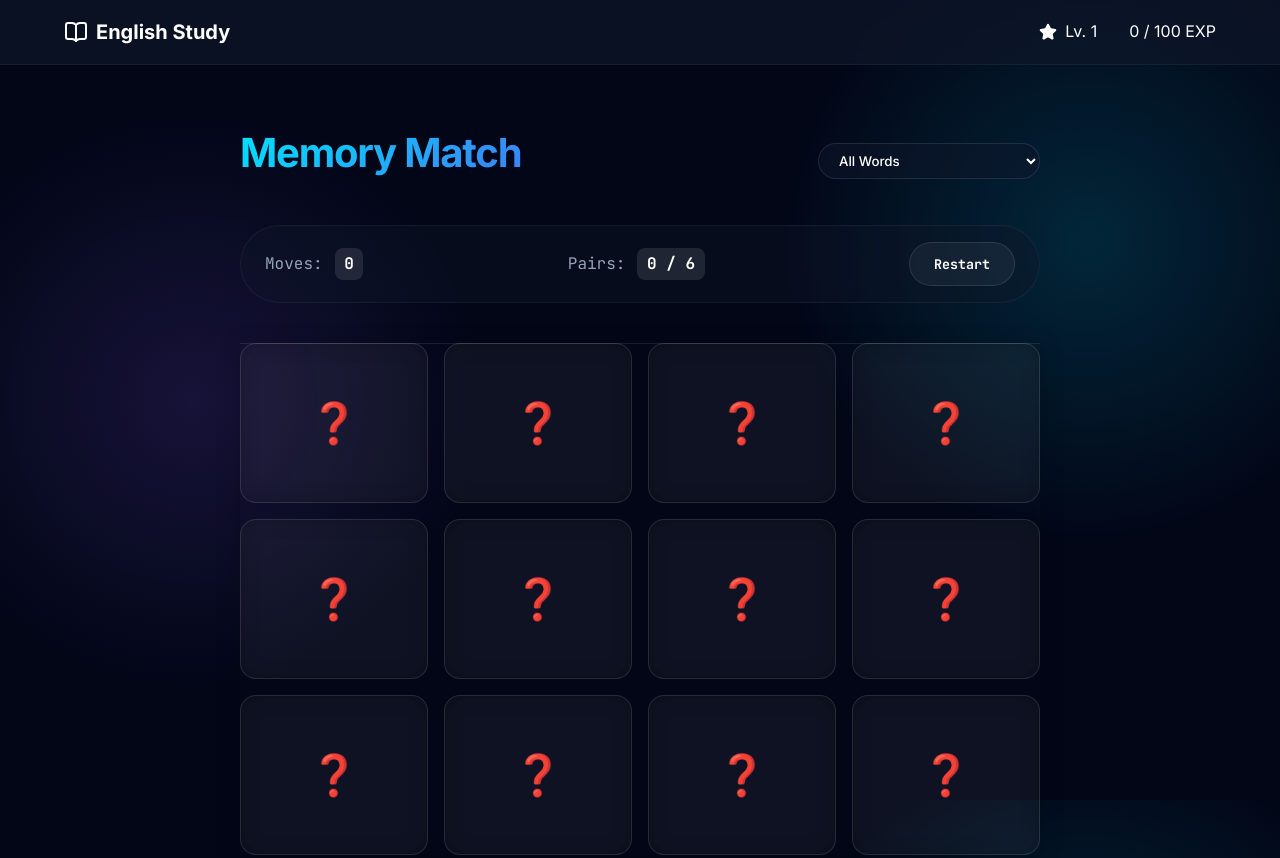
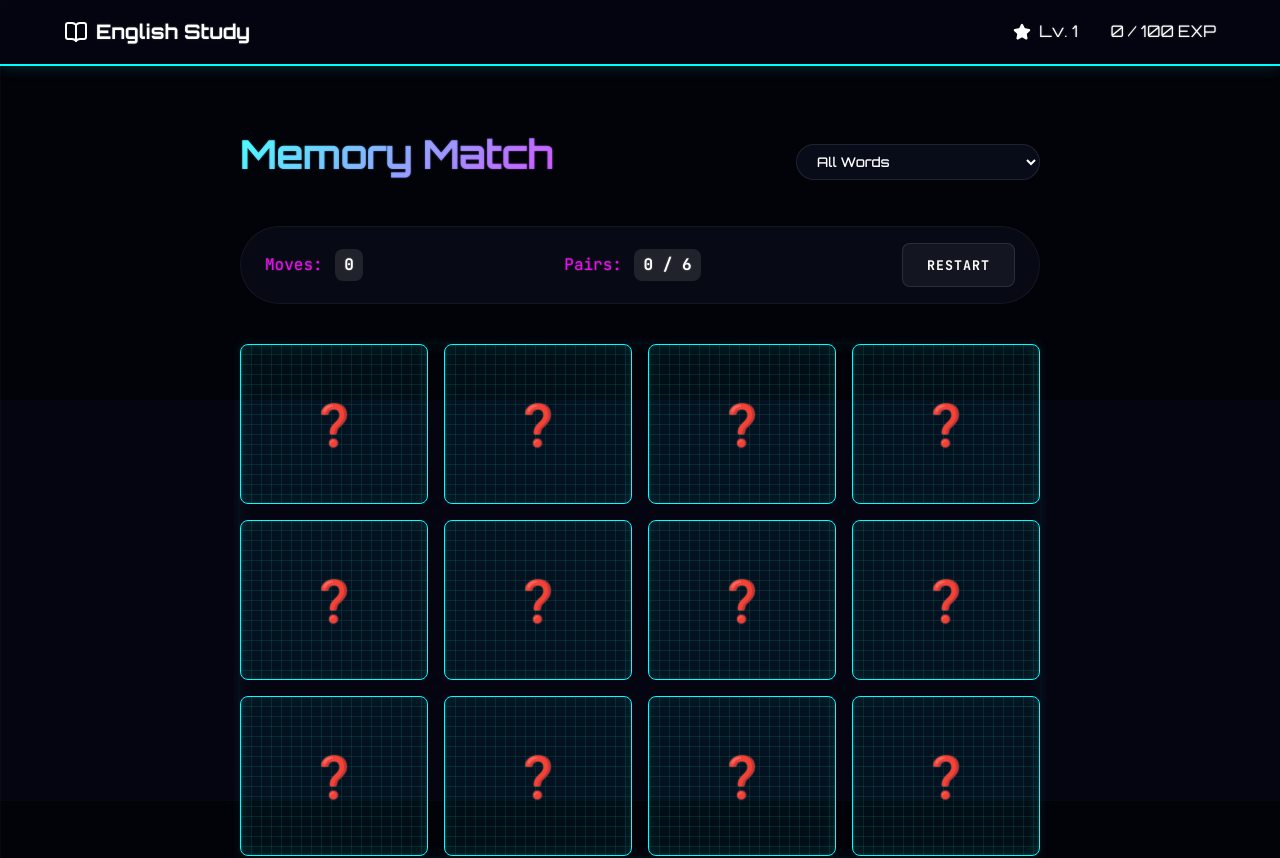
Before and after one commit to peak822/EnglishWeb, a React (Vite) app: page /match in a window 1280 px wide. Shown: the top 858 px of the page. Built offline with nearby package versions, Linux system fonts and the light colour scheme.

Commit message:
Redesign website to Cyberpunk Neon Noir style based on Design.md

```diff
--- a/src/App.css
+++ b/src/App.css
@@ -5,10 +5,9 @@
 }
 
 .nav-bar {
-  background: rgba(15, 23, 42, 0.7);
-  backdrop-filter: blur(12px);
-  -webkit-backdrop-filter: blur(12px);
-  border-bottom: 1px solid rgba(255, 255, 255, 0.05);
+  background: rgba(5, 5, 18, 0.9);
+  border-bottom: 2px solid var(--color-primary);
+  box-shadow: 0 0 15px rgba(0, 255, 255, 0.2);
   padding: 1rem 0;
   position: sticky;
   top: 0;
@@ -105,29 +104,36 @@
 
 .mode-card {
   cursor: pointer;
-  transition: all var(--transition-normal);
+  transition: all var(--transition-slow);
   height: 100%;
   position: relative;
   overflow: hidden;
+  background: rgba(2, 2, 5, 0.8);
+  border: 1px solid rgba(255, 255, 255, 0.1);
+  border-radius: var(--radius-sm);
+  padding: 1.5rem;
 }
 
-.mode-card::after {
+.mode-card::before {
   content: '';
   position: absolute;
-  inset: 0;
-  background: linear-gradient(135deg, transparent, rgba(255,255,255,0.05));
-  opacity: 0;
-  transition: opacity var(--transition-normal);
+  top: 0; left: 0; right: 0;
+  height: 2px;
+  background: var(--color-primary);
+  transform: scaleX(0);
+  transform-origin: left;
+  transition: transform var(--transition-normal);
 }
 
 .mode-card:hover {
-  transform: translateY(-8px);
+  transform: translateY(-8px) scale(1.02);
   box-shadow: var(--shadow-lift);
-  border-color: rgba(255,255,255,0.2);
+  border-color: var(--color-primary);
+  background: rgba(0, 255, 255, 0.05);
 }
 
-.mode-card:hover::after {
-  opacity: 1;
+.mode-card:hover::before {
+  transform: scaleX(1);
 }
 
 .mode-icon {
@@ -236,8 +242,9 @@
 
 .typing-input:focus {
   border-color: var(--color-primary);
-  box-shadow: var(--glow-primary), inset 0 0 10px rgba(0,225,255,0.1);
-  background: rgba(0, 225, 255, 0.05);
+  box-shadow: var(--glow-primary), inset 0 0 15px rgba(0,255,255,0.2);
+  background: rgba(0, 255, 255, 0.05);
+  text-shadow: 0 0 10px var(--color-primary);
 }
 
 .typing-input.error {
@@ -268,22 +275,23 @@
   display: flex;
   align-items: center;
   justify-content: center;
-  background: rgba(255,255,255,0.1);
-  border: 1px solid rgba(255,255,255,0.2);
-  color: var(--color-secondary);
+  background: rgba(0, 255, 255, 0.05);
+  border: 1px solid var(--color-primary);
+  color: var(--color-primary);
+  text-shadow: 0 0 5px var(--color-primary);
   font-size: 1.5rem;
-  font-weight: 700;
+  font-weight: 900;
   border-radius: var(--radius-sm);
   cursor: pointer;
   transition: all var(--transition-fast);
   user-select: none;
-  box-shadow: var(--shadow-subtle);
+  box-shadow: inset 0 0 10px rgba(0, 255, 255, 0.1);
 }
 
 .letter-block:hover {
-  background: rgba(255,255,255,0.2);
+  background: rgba(0, 255, 255, 0.2);
   transform: translateY(-4px) scale(1.05);
-  border-color: var(--color-secondary);
+  box-shadow: var(--glow-primary);
 }
 
 .letter-block.used {
@@ -766,15 +774,31 @@
 /* UI Button Component Styles */
 .ui-btn {
   padding: 0.75rem 1.5rem;
-  border-radius: var(--radius-full);
-  font-weight: 600;
+  border-radius: var(--radius-sm);
+  font-weight: 700;
   display: inline-flex;
   align-items: center;
   justify-content: center;
   outline: none;
   cursor: pointer;
-  transition: all var(--transition-normal);
+  transition: all var(--transition-fast);
+  text-transform: uppercase;
+  letter-spacing: 1px;
+  position: relative;
+  overflow: hidden;
   border: 1px solid transparent;
+}
+
+.ui-btn::before {
+  content: '';
+  position: absolute;
+  top: 0; left: -100%;
+  width: 100%; height: 100%;
+  background: linear-gradient(90deg, transparent, rgba(255,255,255,0.2), transparent);
+  transition: left 0.3s ease-out;
+}
+.ui-btn:hover::before {
+  left: 100%;
 }
 
 .ui-btn:disabled {
@@ -783,17 +807,20 @@
 }
 
 .ui-btn:active:not(:disabled) {
-  transform: scale(0.98);
+  transform: scale(0.95);
 }
 
 .ui-btn-primary {
-  background: var(--grad-primary);
-  color: white;
+  background: transparent;
+  color: var(--color-primary);
+  border: 2px solid var(--color-primary);
+  box-shadow: inset 0 0 10px rgba(0, 255, 255, 0.2), 0 0 10px rgba(0, 255, 255, 0.2);
 }
 
 .ui-btn-primary:hover:not(:disabled) {
+  background: rgba(0, 255, 255, 0.1);
   box-shadow: var(--glow-primary);
-  transform: scale(1.02);
+  text-shadow: 0 0 5px var(--color-primary);
 }
 
 .ui-btn-secondary {
--- a/src/components/Card.jsx
+++ b/src/components/Card.jsx
@@ -3,12 +3,14 @@ import React from 'react';
 const Card = ({ children, className = '', ...props }) => {
   return (
     <div
-      className={`bg-[rgba(15,23,42,0.6)] backdrop-blur-xl rounded-[var(--radius-lg)] border border-[rgba(255,255,255,0.1)] shadow-[var(--shadow-subtle)] p-8 ${className}`}
+      className={`bg-[var(--color-surface)] rounded-[var(--radius-sm)] border border-[rgba(0,255,255,0.3)] p-8 relative overflow-hidden ${className}`}
       style={{
-        boxShadow: 'inset 0 1px 1px rgba(255, 255, 255, 0.1), var(--shadow-subtle)'
+        boxShadow: 'inset 0 0 20px rgba(0, 255, 255, 0.05), var(--shadow-subtle)',
       }}
       {...props}
     >
+      <div className="absolute top-0 left-0 w-2 h-2 border-t-2 border-l-2 border-[var(--color-primary)] opacity-50"></div>
+      <div className="absolute bottom-0 right-0 w-2 h-2 border-b-2 border-r-2 border-[var(--color-primary)] opacity-50"></div>
       {children}
     </div>
   );
--- a/src/index.css
+++ b/src/index.css
@@ -1,41 +1,41 @@
-@import url('https://fonts.googleapis.com/css2?family=Inter:wght@400;500;600;700&family=JetBrains+Mono:wght@400;700&display=swap');
+@import url('https://fonts.googleapis.com/css2?family=Orbitron:wght@400;500;600;700;900&family=JetBrains+Mono:wght@400;700&display=swap');
 
 :root {
-  /* Colors - Modern Dark Glassmorphism Theme */
-  --color-primary: #00E1FF;     /* Bright Cyan */
-  --color-secondary: #FFFFFF;
-  --color-tertiary: #0F172A;    /* Deep Slate */
-  --color-background: #020617;  /* Very Dark Slate */
-  --color-neutral: #94A3B8;     /* Slate text */
-  --color-surface: #22C55E;     /* Modern Green */
-  --color-accent: #8B5CF6;      /* Vibrant Purple */
-  --color-danger: #EF4444;      /* Vibrant Red */
+  /* Cyberpunk Neon Noir Theme */
+  --color-primary: #00FFFF;     /* Neon Cyan */
+  --color-secondary: #FFFFFF;   /* Pure White Text */
+  --color-tertiary: #BC13FE;    /* Neon Purple */
+  --color-background: #050512;  /* Deep Void Background */
+  --color-neutral: #FF00FF;     /* Neon Magenta / Accent */
+  --color-surface: #020205;     /* Dark City Surface */
+  --color-accent: #FF00FF;      /* Neon Magenta */
+  --color-danger: #FF0055;      /* Neon Red/Danger */
 
   /* Gradients */
-  --grad-primary: linear-gradient(135deg, var(--color-primary), #3B82F6);
-  --grad-accent: linear-gradient(135deg, var(--color-accent), #EC4899);
-  --grad-glass: linear-gradient(135deg, rgba(255,255,255,0.05) 0%, rgba(255,255,255,0.01) 100%);
+  --grad-primary: linear-gradient(135deg, var(--color-primary), var(--color-tertiary));
+  --grad-accent: linear-gradient(135deg, var(--color-accent), var(--color-tertiary));
+  --grad-glass: linear-gradient(135deg, rgba(0,255,255,0.05) 0%, rgba(255,0,255,0.05) 100%);
 
   /* Typography */
-  --font-family-sans: 'Inter', sans-serif;
+  --font-family-sans: 'Orbitron', sans-serif;
   --font-family-mono: 'JetBrains Mono', monospace;
 
   /* Rounded */
   --radius-sm: 8px;
-  --radius-md: 16px;
-  --radius-lg: 24px;
+  --radius-md: 8px; /* Using sharp/slightly rounded corners */
+  --radius-lg: 12px;
   --radius-full: 9999px;
 
   /* Shadows & Glows */
-  --shadow-subtle: 0 4px 24px -1px rgba(0, 0, 0, 0.2);
-  --shadow-lift: 0 10px 40px -5px rgba(0, 0, 0, 0.3);
-  --glow-primary: 0 0 20px rgba(0, 225, 255, 0.3);
-  --glow-accent: 0 0 20px rgba(139, 92, 246, 0.3);
+  --shadow-subtle: 0 0 10px rgba(0, 255, 255, 0.1);
+  --shadow-lift: 0 0 30px rgba(0, 255, 255, 0.3);
+  --glow-primary: 0 0 15px var(--color-primary), 0 0 30px rgba(0,255,255,0.5);
+  --glow-accent: 0 0 15px var(--color-accent), 0 0 30px rgba(255,0,255,0.5);
 
-  /* Transitions */
-  --transition-fast: 150ms cubic-bezier(0.4, 0, 0.2, 1);
-  --transition-normal: 300ms cubic-bezier(0.4, 0, 0.2, 1);
-  --transition-slow: 500ms cubic-bezier(0.4, 0, 0.2, 1);
+  /* Transitions - Spring Config (Simulated with cubic-bezier) */
+  --transition-fast: 150ms cubic-bezier(0.175, 0.885, 0.32, 1.275);
+  --transition-normal: 300ms cubic-bezier(0.175, 0.885, 0.32, 1.275);
+  --transition-slow: 540ms cubic-bezier(0.175, 0.885, 0.32, 1.1);
 }
 
 * {
@@ -50,11 +50,14 @@ body {
   color: var(--color-secondary);
   line-height: 1.6;
   min-height: 100dvh;
-  /* Ambient Mesh Background */
+  /* Cyberpunk Grid / Scanline Background */
   background-image:
-    radial-gradient(circle at 15% 50%, rgba(139, 92, 246, 0.15), transparent 25%),
-    radial-gradient(circle at 85% 30%, rgba(0, 225, 255, 0.15), transparent 25%);
+    linear-gradient(rgba(0, 255, 255, 0.03) 1px, transparent 1px),
+    linear-gradient(90deg, rgba(0, 255, 255, 0.03) 1px, transparent 1px),
+    linear-gradient(rgba(0,0,0,0.5) 50%, transparent 50%);
+  background-size: 30px 30px, 30px 30px, 100% 4px;
   background-attachment: fixed;
+  text-shadow: 0 0 2px rgba(255,255,255,0.3);
 }
 
 h1, h2, h3, h4, h5, h6 {
@@ -75,7 +78,7 @@ h2 {
 p {
   max-width: 72ch;
   margin-bottom: 1rem;
-  color: var(--color-neutral);
+  color: #A0A0C0; /* Muted tech blueish gray */
 }
 
 button {
@@ -103,9 +106,21 @@ a:hover {
 }
 
 /* Animations */
+@keyframes glitch {
+  0% { transform: translate(0) }
+  20% { transform: translate(-2px, 2px) }
+  40% { transform: translate(-2px, -2px) }
+  60% { transform: translate(2px, 2px) }
+  80% { transform: translate(2px, -2px) }
+  100% { transform: translate(0) }
+}
+.glitch-hover:hover {
+  animation: glitch 0.2s cubic-bezier(.25, .46, .45, .94) both infinite;
+}
+
 @keyframes fadeTranslateUp {
-  0% { opacity: 0; transform: translateY(20px) scale(0.98); }
-  100% { opacity: 1; transform: translateY(0) scale(1); }
+  0% { opacity: 0; transform: translateY(16px); }
+  100% { opacity: 1; transform: translateY(0); }
 }
 
 .animate-fade-up {
@@ -179,7 +194,7 @@ a:hover {
 .match-card {
   position: relative;
   height: 8rem;
-  border-radius: var(--radius-md);
+  border-radius: var(--radius-sm);
   cursor: pointer;
   transition: all var(--transition-slow);
 }
@@ -189,18 +204,19 @@ a:hover {
   }
 }
 .match-card:hover:not(.matched) {
-  transform: translateY(-4px);
-  box-shadow: var(--glow-primary);
+  transform: scale(1.05);
+  box-shadow: var(--shadow-lift);
 }
 .match-card.matched {
-  opacity: 0.5;
+  opacity: 0.3;
   pointer-events: none;
+  filter: grayscale(100%);
 }
 
 .match-card-front, .match-card-back {
   position: absolute;
   inset: 0;
-  border-radius: var(--radius-md);
+  border-radius: var(--radius-sm);
   display: flex;
   align-items: center;
   justify-content: center;
@@ -209,24 +225,27 @@ a:hover {
 }
 
 .match-card-front {
-  background: rgba(255, 255, 255, 0.05);
-  border: 1px solid rgba(255, 255, 255, 0.1);
-  box-shadow: inset 0 0 20px rgba(0,0,0,0.2);
+  background: rgba(0, 255, 255, 0.05);
+  border: 1px solid var(--color-primary);
+  box-shadow: inset 0 0 15px rgba(0, 255, 255, 0.1);
+  background-image: linear-gradient(0deg, rgba(0,255,255,0.1) 1px, transparent 1px), linear-gradient(90deg, rgba(0,255,255,0.1) 1px, transparent 1px);
+  background-size: 10px 10px;
 }
 .match-card-front:hover {
-  background: rgba(255, 255, 255, 0.1);
+  background-color: rgba(0, 255, 255, 0.1);
+  box-shadow: var(--glow-primary);
 }
 
 .match-card-back {
   flex-direction: column;
 }
 .match-card-back.type-word {
-  background: rgba(0, 225, 255, 0.1);
+  background: rgba(0, 255, 255, 0.05);
   border: 2px solid var(--color-primary);
   box-shadow: var(--glow-primary);
 }
 .match-card-back.type-meaning {
-  background: rgba(139, 92, 246, 0.1);
+  background: rgba(255, 0, 255, 0.05);
   border: 2px solid var(--color-accent);
   box-shadow: var(--glow-accent);
 }
@@ -236,19 +255,24 @@ a:hover {
   top: 0.5rem;
   left: 0.5rem;
   font-size: 0.875rem;
-  opacity: 0.6;
+  opacity: 0.8;
+  filter: drop-shadow(0 0 5px currentColor);
 }
 
 .card-text {
-  font-weight: 700;
+  font-weight: 900;
   word-break: break-word;
+  text-transform: uppercase;
+  letter-spacing: 2px;
 }
 .type-word .card-text {
   color: var(--color-primary);
+  text-shadow: 0 0 10px var(--color-primary);
   font-size: 1.125rem;
 }
 .type-meaning .card-text {
   color: var(--color-accent);
+  text-shadow: 0 0 10px var(--color-accent);
   font-size: 0.875rem;
 }
 @media (min-width: 768px) {
```
Also changed, not shown: 1 other file (tests, documents, lock files or other folders).
